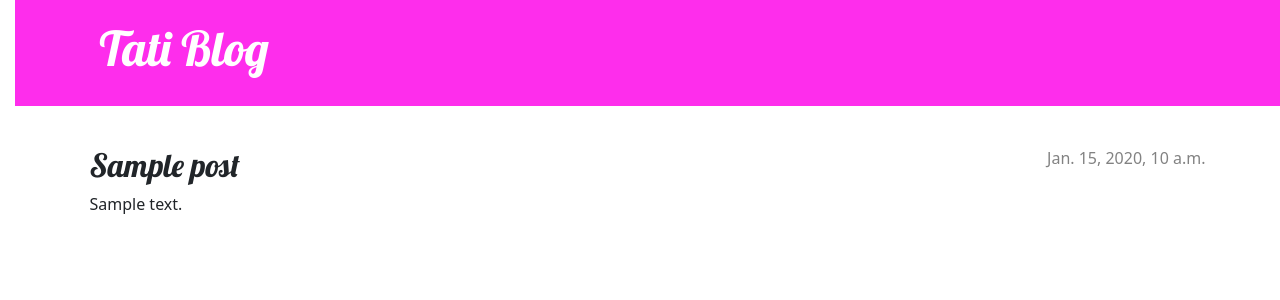
After one commit to TattySanagua/blog, a Django app: template blog/templates/blog/post_detail.html in a window 1280 px wide. The commit adds this page. Shown: the top 300 px of the page. Run offline with Django 5.2, Linux system fonts and the light colour scheme; the template is opened without the code that fills it: most values are stand-ins (such as "Sample title", 1, 10 or a date in 2020).

Commit message:
Agrego vistas y templates para detalles de blog

```diff
--- /dev/null
+++ b/blog/static/css/blog.css
@@ -0,0 +1,79 @@
+h1 a, h2 a {
+    color: #fe2dec;
+    font-family: 'Lobster';
+}
+
+body {
+    padding-left: 15px;
+}
+
+.page-header {
+    background-color: #fe2dec;
+    margin-top: 0;
+    margin-bottom: 40px;
+    padding: 20px 20px 20px 40px;
+}
+
+.page-header h1,
+.page-header h1 a,
+.page-header h1 a:visited,
+.page-header h1 a:active {
+    color: #ffffff;
+    font-size: 36pt;
+    text-decoration: none;
+}
+
+h1,
+h2,
+h3,
+h4 {
+    font-family: 'Lobster', cursive;
+}
+
+.date {
+    color: #828282;
+}
+
+.save {
+    float: right;
+}
+
+.post-form textarea,
+.post-form input {
+    width: 100%;
+}
+
+.top-menu,
+.top-menu:hover,
+.top-menu:visited {
+    color: #ffffff;
+    float: right;
+    font-size: 26pt;
+    margin-right: 20px;
+}
+
+.post {
+    margin-bottom: 70px;
+}
+
+.post h2 a,
+.post h2 a:visited {
+    color: #000000;
+}
+
+.post > .date,
+.post > .actions {
+    float: right;
+}
+
+.btn-secondary,
+.btn-secondary:visited {
+    color: #C25100;
+    background: none;
+    border-color: #C25100;
+}
+
+.btn-secondary:hover {
+    color: #FFFFFF;
+    background-color: #C25100;
+}
--- /dev/null
+++ b/blog/templates/blog/base.html
@@ -0,0 +1,27 @@
+{% load static %}
+
+<!DOCTYPE html>
+<html>
+    <head>
+        <title>Tati blog</title>
+        <link rel="stylesheet" href="https://cdn.jsdelivr.net/npm/bootstrap@5.3.3/dist/css/bootstrap.min.css" integrity="sha384-QWTKZyjpPEjISv5WaRU9OFeRpok6YctnYmDr5pNlyT2bRjXh0JMhjY6hW+ALEwIH" crossorigin="anonymous">
+        <link rel="stylesheet" href="https://fonts.googleapis.com/css?family=Lobster&subset=latin,latin-ext">
+        <link rel="stylesheet" href="{% static 'css/blog.css' %}">
+    </head>
+    <body>
+        <header class="page-header">
+           <div class="container">
+                <h1><a href="/">Tati Blog</a></h1>
+           </div>
+
+        </header>
+        <main class="container">
+            <div class="row">
+                <div class="col">
+                    {% block content %}
+                    {% endblock %}
+                    </div>
+            </div>
+        </main>
+    </body>
+</html>
--- /dev/null
+++ b/blog/templates/blog/post_detail.html
@@ -0,0 +1,13 @@
+{% extends 'blog/base.html' %}
+
+{% block content %}
+    <article class="post">
+        {% if post.published_date %}
+            <time class="date">
+                {{ post.published_date }}
+            </time>
+        {% endif %}
+        <h2>{{ post.title }}</h2>
+        <p>{{ post.text|linebreaksbr }}</p>
+    </article>
+{% endblock %}
--- a/blog/urls.py
+++ b/blog/urls.py
@@ -3,5 +3,6 @@ from . import views
 
 urlpatterns = [
     path('', views.post_list, name='post_list'),
+    path('post/<int:pk>/', views.post_detail, name='post_detail'),
 
 ]
--- a/blog/views.py
+++ b/blog/views.py
@@ -1,7 +1,11 @@
-from django.shortcuts import render
+from django.shortcuts import render, get_object_or_404
 from .models import Post
 from django.utils import timezone
 
 def post_list(request):
     posts = Post.objects.filter(published_date__lte=timezone.now()).order_by('published_date')
     return render(request, 'blog/post_list.html', {'posts' : posts})
+
+def post_detail(request, pk):
+    post = get_object_or_404(Post, pk=pk)
+    return render(request, 'blog/post_detail.html', {'post': post})
--- a/mysite/settings.py
+++ b/mysite/settings.py
@@ -118,6 +118,7 @@ USE_TZ = True
 
 STATIC_URL = "static/"
 STATIC_ROOT = BASE_DIR / 'static'
+
 # Default primary key field type
 # https://docs.djangoproject.com/en/5.1/ref/settings/#default-auto-field
 
```
Also changed, not shown: blog/templates/blog/post_list.html (+10 -18 lines).
